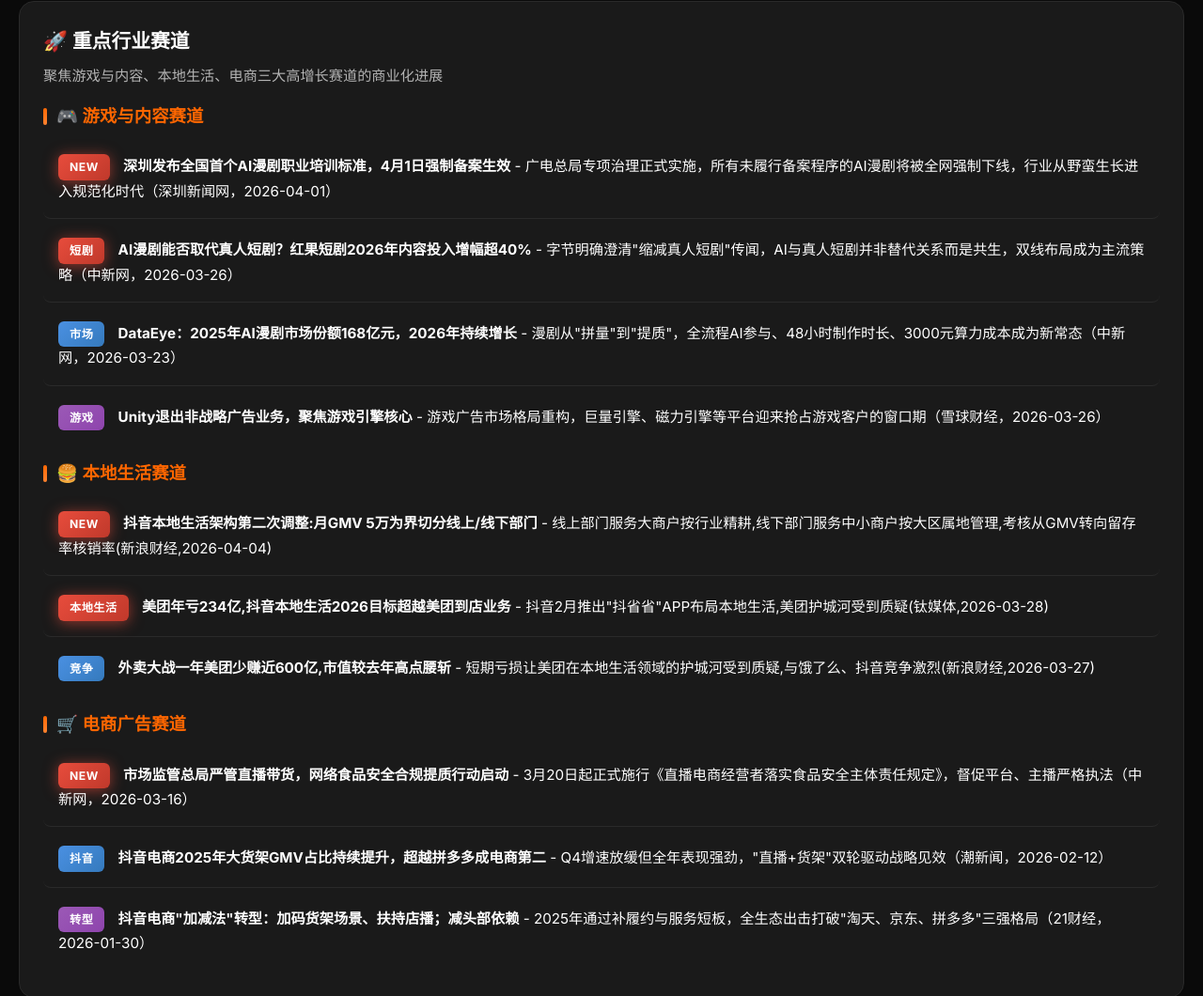
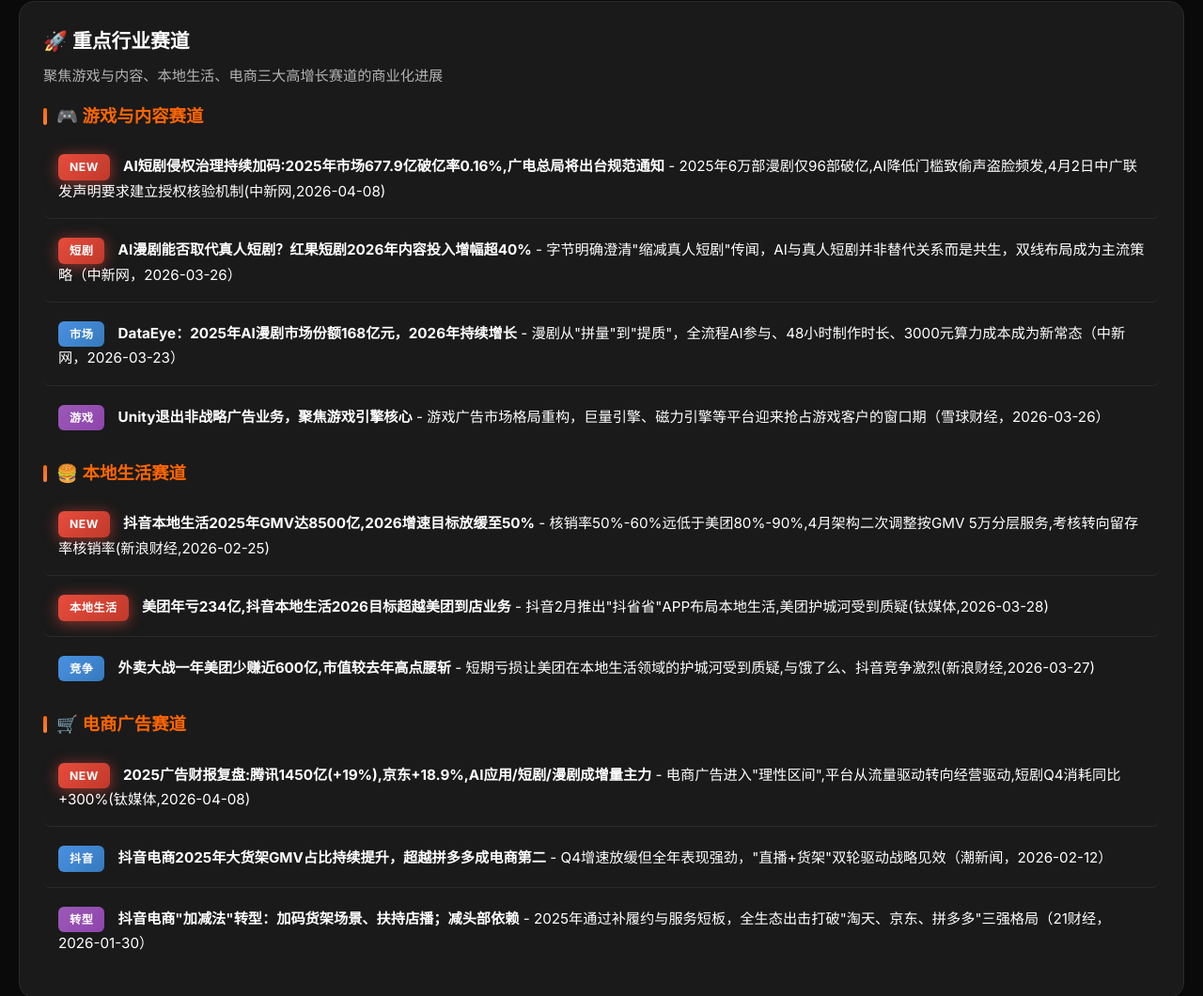
Before and after one commit to ailiuliuliu/ad-insight-platform, a plain HTML site: page index.html in a window 1280 px wide. Shown: the part 1224-2284 px from the top of the page at 94% size. Drawn offline with Linux system fonts and the light colour scheme.

Commit message:
update: 补充更新重点行业赛道板块(2026-04-09)
更新内容:
- 游戏与内容赛道: AI短剧侵权治理(4月8日)
- 本地生活赛道: 抖音GMV 8500亿+架构调整(2月25日)
- 电商广告赛道: 2025广告财报复盘(4月8日)

前次严重错误教训:
- 只更新了今日洞察+核心竞对动态,遗漏了重点行业赛道
- 必须检查完整结构,确保所有板块都更新

```diff
--- a/index.html
+++ b/index.html
@@ -1109,8 +1109,8 @@
                         <ul class="insight-list">
                             <li>
                                 <span class="insight-badge hot">NEW</span>
-                                <a href="https://www.sznews.com/news/content/2026-04/01/content_32000275.htm" target="_blank" style="color: inherit; text-decoration: none;">
-                                    <strong>深圳发布全国首个AI漫剧职业培训标准，4月1日强制备案生效</strong> - 广电总局专项治理正式实施，所有未履行备案程序的AI漫剧将被全网强制下线，行业从野蛮生长进入规范化时代（深圳新闻网，2026-04-01）
+                                <a href="https://www.chinanews.com.cn/sh/2026/04-08/10600063.shtml" target="_blank" style="color: inherit; text-decoration: none;">
+                                    <strong>AI短剧侵权治理持续加码:2025年市场677.9亿破亿率0.16%,广电总局将出台规范通知</strong> - 2025年6万部漫剧仅96部破亿,AI降低门槛致偷声盗脸频发,4月2日中广联发声明要求建立授权核验机制(中新网,2026-04-08)
                                 </a>
                             </li>
                             <li>
@@ -1137,8 +1137,8 @@
                         <ul class="insight-list">
                             <li>
                                 <span class="insight-badge hot">NEW</span>
-                                <a href="https://finance.sina.cn/tech/2026-04-04/detail-inhtipvx2899374.d.html" target="_blank" style="color: inherit; text-decoration: none;">
-                                    <strong>抖音本地生活架构第二次调整:月GMV 5万为界切分线上/线下部门</strong> - 线上部门服务大商户按行业精耕,线下部门服务中小商户按大区属地管理,考核从GMV转向留存率核销率(新浪财经,2026-04-04)
+                                <a href="https://finance.sina.cn/stock/jdts/2026-02-25/detail-inhnzfcq5200783.d.html" target="_blank" style="color: inherit; text-decoration: none;">
+                                    <strong>抖音本地生活2025年GMV达8500亿,2026增速目标放缓至50%</strong> - 核销率50%-60%远低于美团80%-90%,4月架构二次调整按GMV 5万分层服务,考核转向留存率核销率(新浪财经,2026-02-25)
                                 </a>
                             </li>
                             <li>
@@ -1159,8 +1159,8 @@
                         <ul class="insight-list">
                             <li>
                                 <span class="insight-badge hot">NEW</span>
-                                <a href="https://www.chinanews.com.cn/gn/2026/03-16/10587669.shtml" target="_blank" style="color: inherit; text-decoration: none;">
-                                    <strong>市场监管总局严管直播带货，网络食品安全合规提质行动启动</strong> - 3月20日起正式施行《直播电商经营者落实食品安全主体责任规定》，督促平台、主播严格执法（中新网，2026-03-16）
+                                <a href="https://www.tmtpost.com/7944181.html" target="_blank" style="color: inherit; text-decoration: none;">
+                                    <strong>2025广告财报复盘:腾讯1450亿(+19%),京东+18.9%,AI应用/短剧/漫剧成增量主力</strong> - 电商广告进入"理性区间",平台从流量驱动转向经营驱动,短剧Q4消耗同比+300%(钛媒体,2026-04-08)
                                 </a>
                             </li>
                             <li>
```
